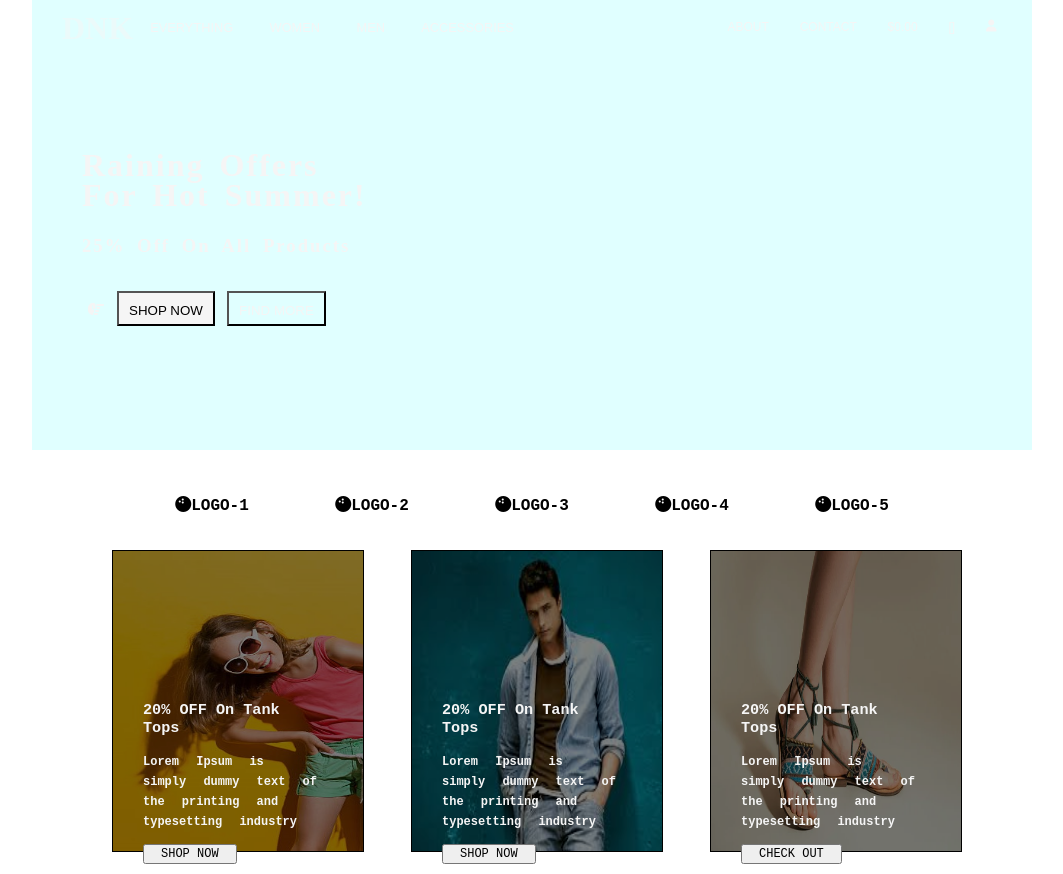
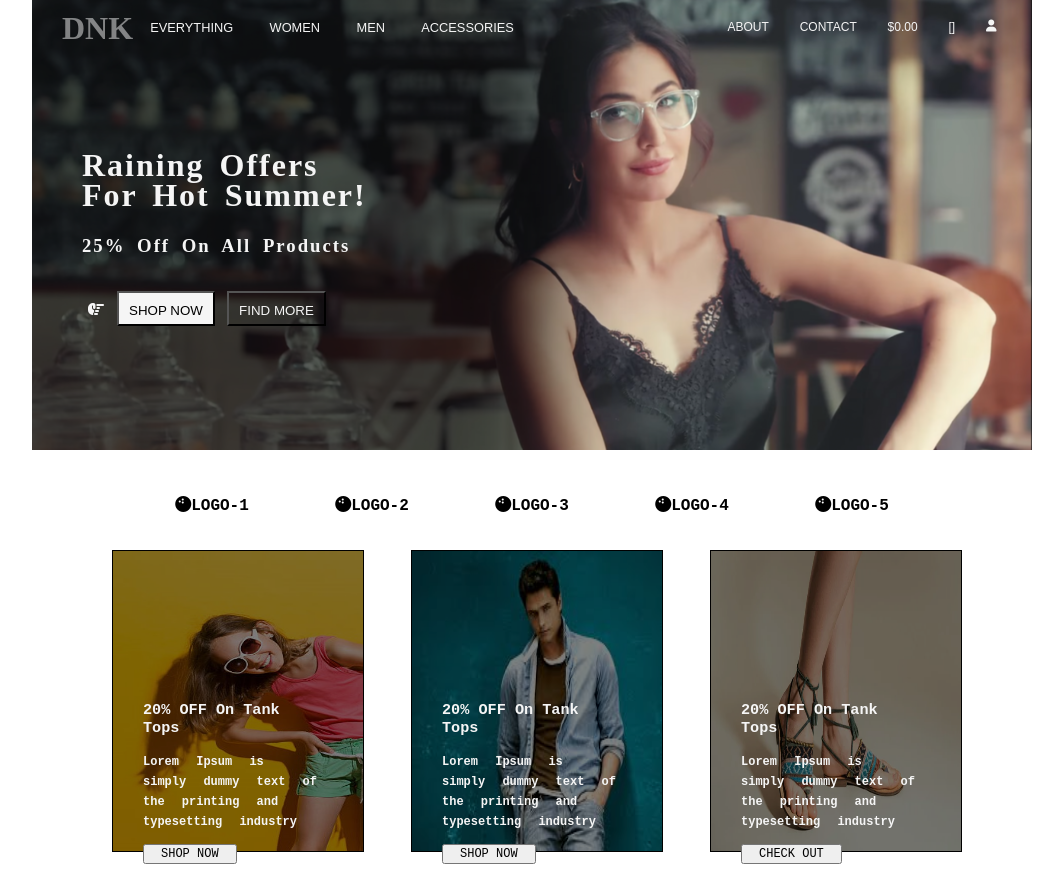
Before and after one commit to DeepuRaj184/e-kart, a plain HTML site: page index.html in a window 1280 px wide. Shown: the top 874 px of the page, without its empty margins (160-1223 px from the left). Drawn offline with Linux system fonts and the light colour scheme.

Commit message:
Update style.css

```diff
--- a/style.css
+++ b/style.css
@@ -8,7 +8,7 @@ body{
     width: 1000px;
     background-color: lightcyan;
     filter: 5px;
-    background-image: url(/rough/roughwork/kart.png);
+    background-image: url(kart.png);
 }
 #main{
     height: 50px;
```
